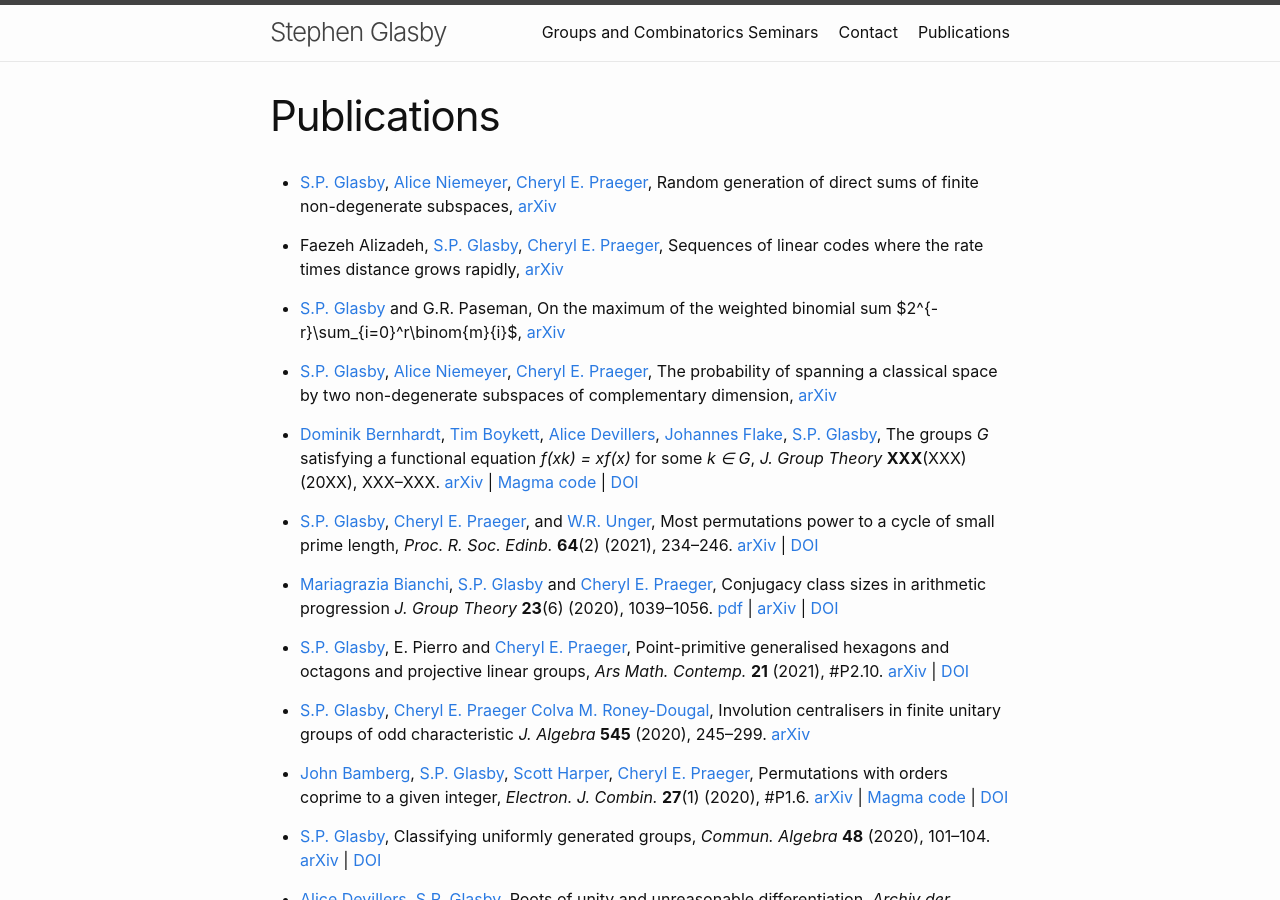
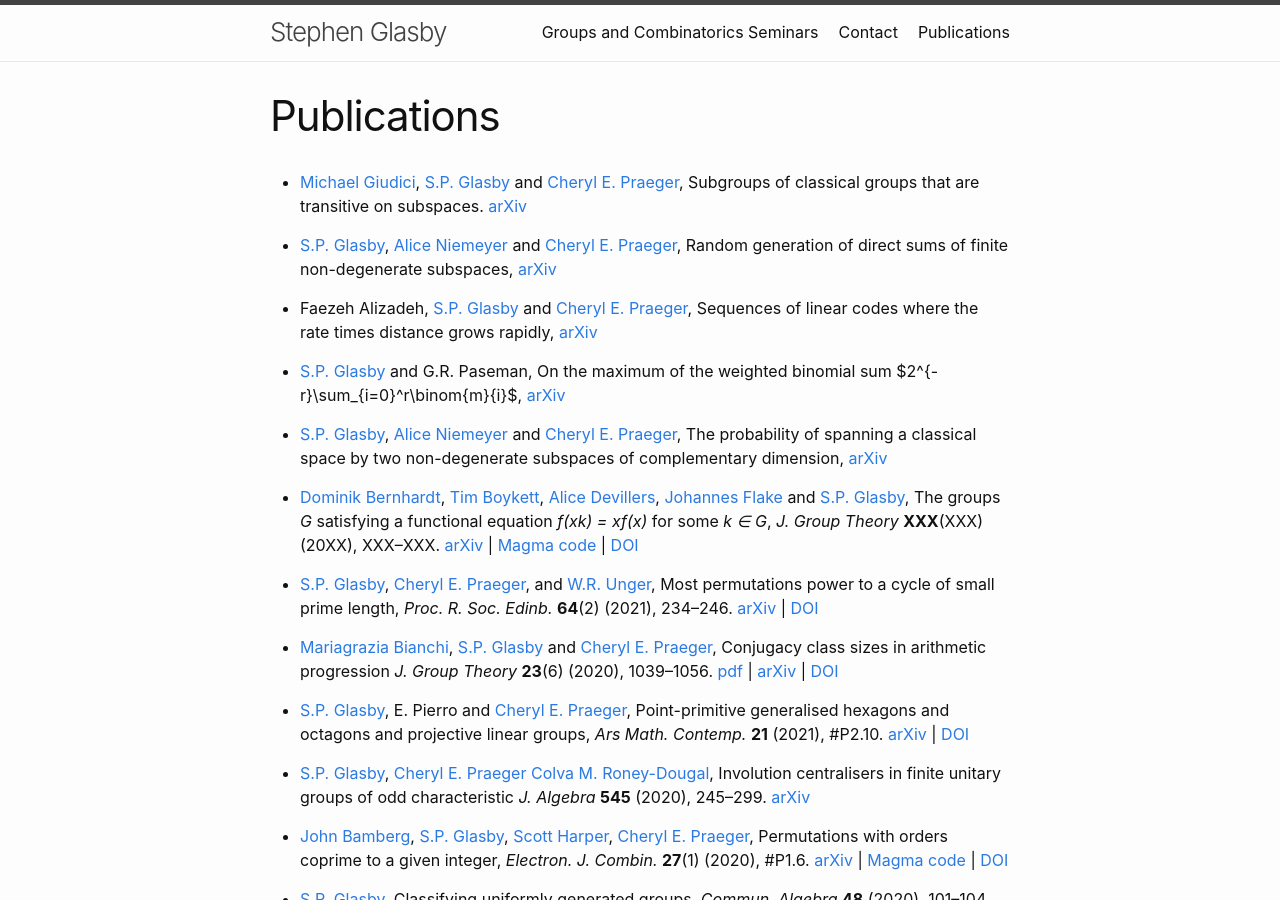
Before and after one commit to StephenGlasby/StephenGlasby.github.io, a Jekyll site: the page built from publications.md, in a window 1280 px wide and 900 px high. Built offline with Jekyll 4.4.1, drawn with Linux system fonts in a browser that asks for light colours.

Commit message:
added new pubs

```diff
--- a/publications.md
+++ b/publications.md
@@ -4,14 +4,20 @@ title: Publications
 permalink: /publications/
 ---
 
+- [Michael Giudici](http://www.maths.uwa.edu.au/~giudici),
+[S.P. Glasby](https://staffhome.ecm.uwa.edu.au/~00059629/) and
+[Cheryl E. Praeger](https://www.uwa.edu.au/people/cheryl.praeger),
+Subgroups of classical groups that are transitive on subspaces.
+[arXiv](https://arxiv.org/abs/2012.07213)
+
 - [S.P. Glasby](https://staffhome.ecm.uwa.edu.au/~00059629/),
-[Alice Niemeyer](https://www.mathb.rwth-aachen.de/Mitarbeiter/niemeyer.php),
+[Alice Niemeyer](https://www.mathb.rwth-aachen.de/Mitarbeiter/niemeyer.php) and
 [Cheryl E. Praeger](https://www.uwa.edu.au/people/cheryl.praeger),
 Random generation of direct sums of finite non-degenerate subspaces,
 [arXiv](https://arxiv.org/abs/2111.02198)
 
 - Faezeh Alizadeh,
-[S.P. Glasby](https://staffhome.ecm.uwa.edu.au/~00059629/),
+[S.P. Glasby](https://staffhome.ecm.uwa.edu.au/~00059629/) and
 [Cheryl E. Praeger](https://www.uwa.edu.au/people/cheryl.praeger),
 Sequences of linear codes where the rate times distance grows rapidly,
 [arXiv](https://arxiv.org/abs/2110.01277)
@@ -22,7 +28,7 @@ On the maximum of the weighted binomial sum $2^{-r}\sum_{i=0}^r\binom{m}{i}$,
 [arXiv](https://arxiv.org/abs/2109.11396)
 
 - [S.P. Glasby](https://staffhome.ecm.uwa.edu.au/~00059629/),
-[Alice Niemeyer](https://www.mathb.rwth-aachen.de/Mitarbeiter/niemeyer.php),
+[Alice Niemeyer](https://www.mathb.rwth-aachen.de/Mitarbeiter/niemeyer.php) and
 [Cheryl E. Praeger](https://www.uwa.edu.au/people/cheryl.praeger),
 The probability of spanning a classical space by two non-degenerate subspaces
 of complementary dimension,
@@ -31,7 +37,7 @@ of complementary dimension,
 - [Dominik Bernhardt](https://www.mathematik.rwth-aachen.de/go/id/bkbg/gguid/0xF033AE30691E4645A7355F6BBD82B37D/ikz/11/allou/1),
 [Tim Boykett](http://www.algebra.uni-linz.ac.at/~tim/),
 [Alice Devillers](https://research-repository.uwa.edu.au/en/persons/alice-devillers),
-[Johannes Flake](https://johannesflake.github.io/),
+[Johannes Flake](https://johannesflake.github.io/) and
 [S.P. Glasby](https://staffhome.ecm.uwa.edu.au/~00059629/),
 The groups *G* satisfying a functional equation
 *f(xk) = xf(x)* for some *k ∈ G*,
```
